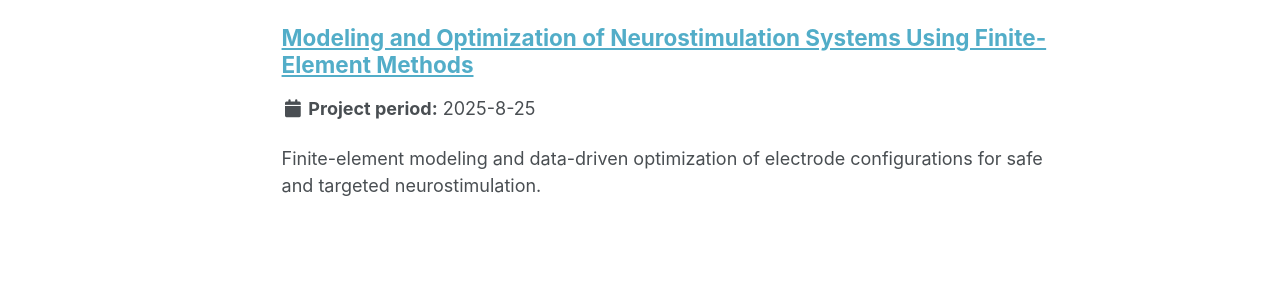
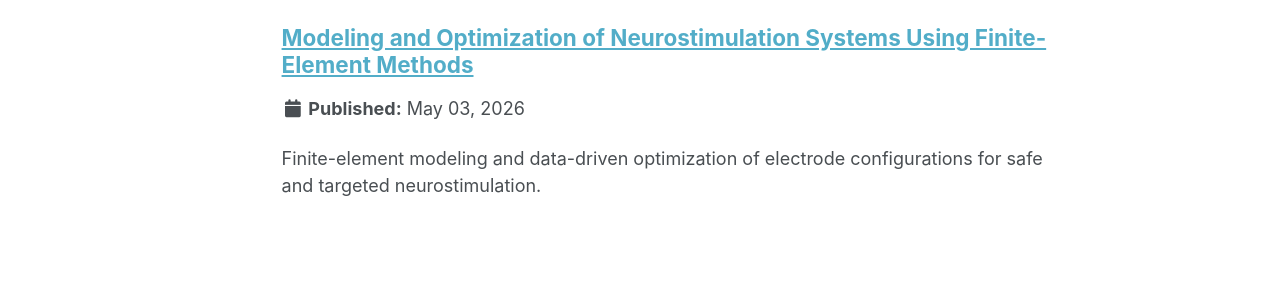
Before and after one commit to Yzhong9527/Yzhong9527.github.io, a Jekyll site: the page built from _pages/portfolio.html, in a window 1280 px wide and 1035 px high. Shown: the part 593-884 px from the top of the window. Built offline with Jekyll 4.4.1, drawn with Linux system fonts in a browser that asks for light colours; a script bundle is joined from its source files by our own code; library files that are not in the unit come from our copies.

Commit message:
Update start date in comsol.md

```diff
--- a/_portfolio/comsol.md
+++ b/_portfolio/comsol.md
@@ -1,7 +1,6 @@
 ---
 title: "Modeling and Optimization of Neurostimulation Systems Using Finite-Element Methods"
 order: 3
-start_date: 2025-8-25
 excerpt: "Finite-element modeling and data-driven optimization of electrode configurations for safe and targeted neurostimulation."
 collection: portfolio
 permalink: /portfolio/comsol
```
